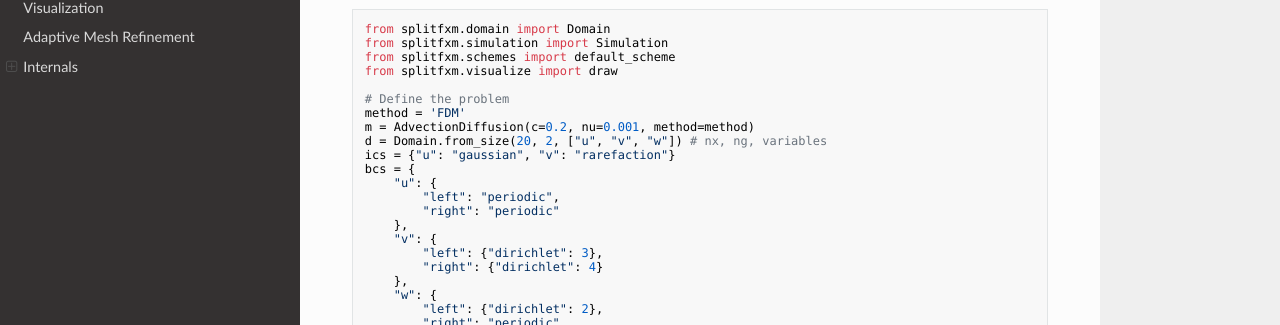
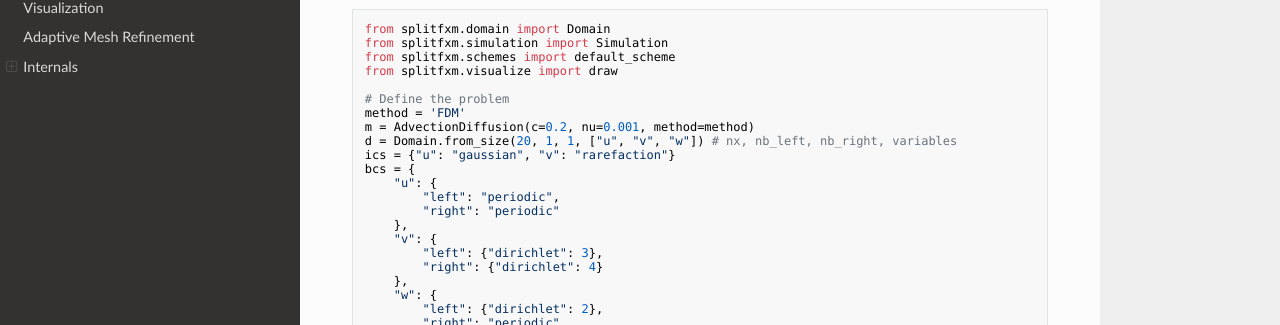
Before and after one commit to gpavanb1/SplitFXM, an MkDocs documentation site: the page built from docs/start.md, in a window 1280 px wide and 1081 px high. Shown: the part 425-750 px from the top of the window. Built offline with MkDocs 1.6.1, drawn with Linux system fonts in a browser that asks for light colours; nearby versions of some CDN libraries.

Commit message:
Fix in driver in documentation

```diff
--- a/docs/start.md
+++ b/docs/start.md
@@ -19,7 +19,7 @@ from splitfxm.visualize import draw
 # Define the problem
 method = 'FDM'
 m = AdvectionDiffusion(c=0.2, nu=0.001, method=method)
-d = Domain.from_size(20, 2, ["u", "v", "w"]) # nx, ng, variables
+d = Domain.from_size(20, 1, 1, ["u", "v", "w"]) # nx, nb_left, nb_right, variables
 ics = {"u": "gaussian", "v": "rarefaction"}
 bcs = {
     "u": {
```
